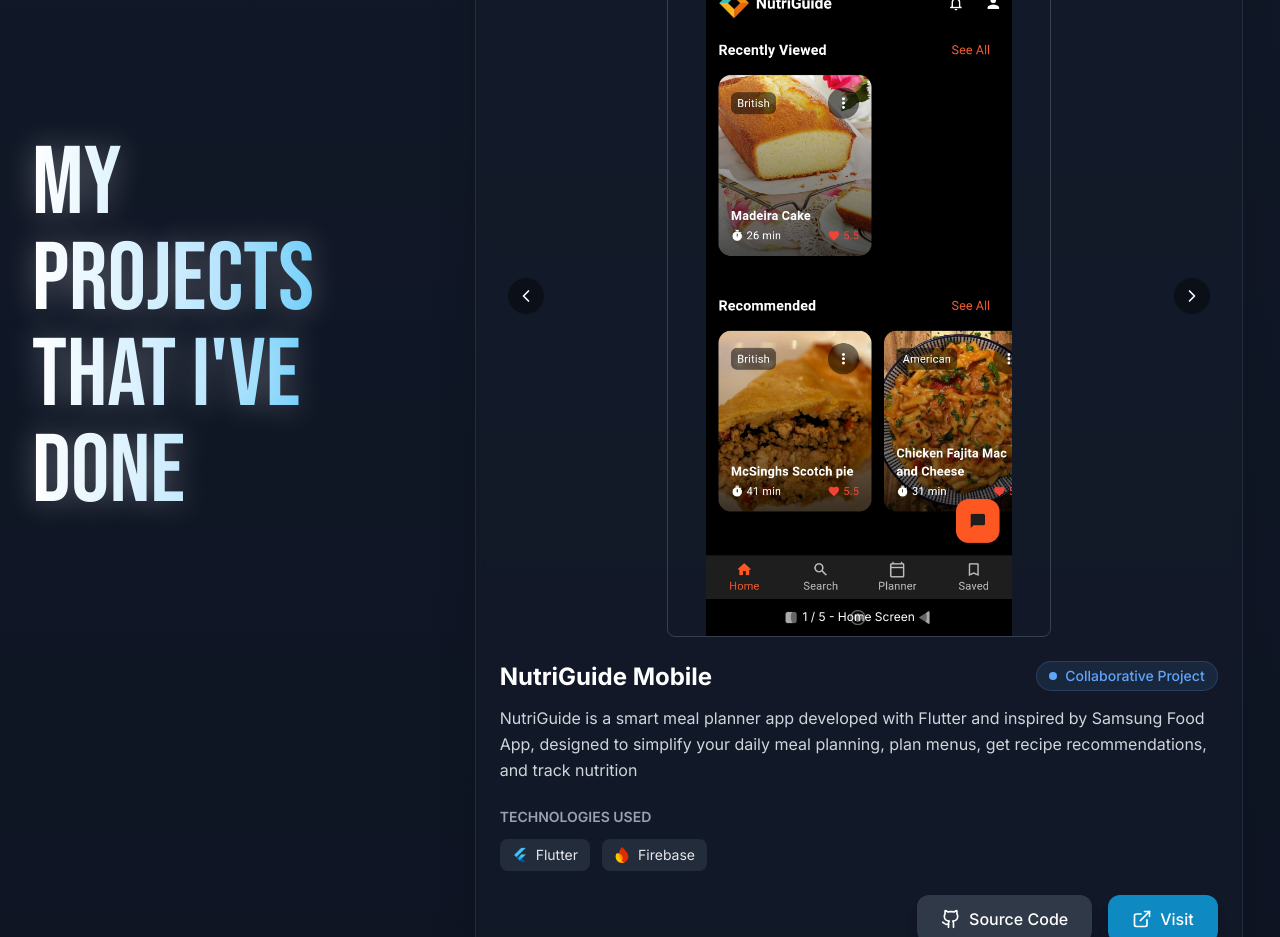
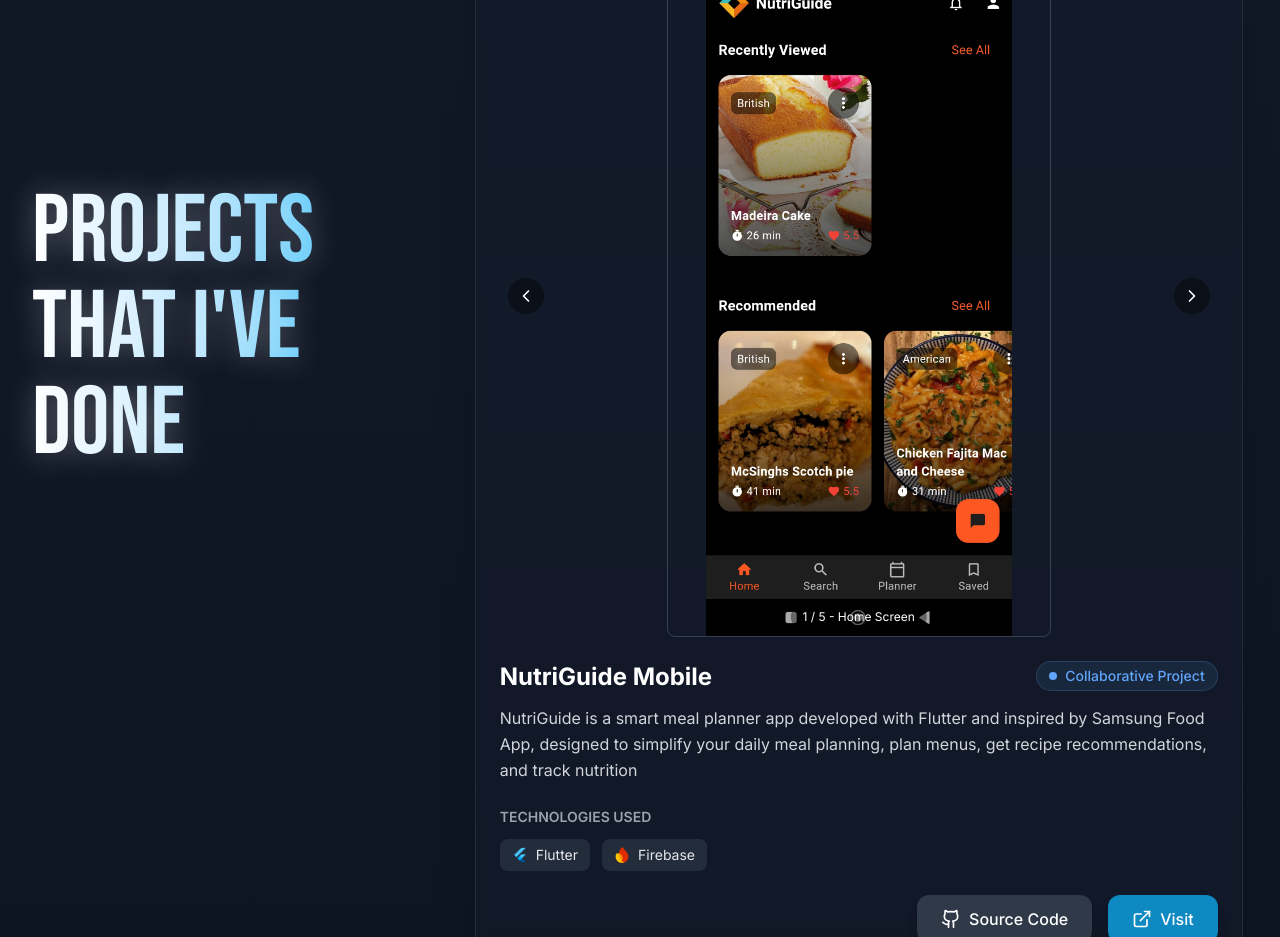
Before and after one commit to Simon1705/portfolio, a Next.js app: page / in a window 1280 px wide. Shown: the part 1500-2437 px from the top of the page. Built offline with nearby package versions, Linux system fonts and the light colour scheme; no server answers.

Commit message:
revisi sekali

```diff
--- a/src/app/template.tsx
+++ b/src/app/template.tsx
@@ -1,16 +1,31 @@
 'use client'
 
-import { type ReactNode } from 'react'
-import { LanguageProvider } from '@/providers/language-provider'
+import { useEffect, useRef, type ReactNode } from 'react'
+import gsap from 'gsap'
 
 interface TemplateProps {
   children: ReactNode
 }
 
 export default function Template({ children }: TemplateProps): ReactNode {
+  const mainRef = useRef<HTMLDivElement>(null)
+
+  useEffect(() => {
+    gsap.fromTo(
+      mainRef.current,
+      { opacity: 0, y: 20 },
+      {
+        opacity: 1,
+        y: 0,
+        duration: 0.5,
+        ease: 'power3.out'
+      }
+    )
+  }, [])
+
   return (
-    <LanguageProvider>
+    <main ref={mainRef} className="opacity-0">
       {children}
-    </LanguageProvider>
+    </main>
   )
 }
--- a/src/components/sections/hero.tsx
+++ b/src/components/sections/hero.tsx
@@ -67,7 +67,7 @@
     }, heroRef)
 
     return () => ctx.revert()
-  }, [language, setShowNavbar])
+  }, [setShowNavbar])
 
 
   return (
--- a/src/components/sections/projects.tsx
+++ b/src/components/sections/projects.tsx
@@ -502,7 +502,7 @@
           <div ref={stickyTitleRef} className="hidden md:flex md:col-span-1 h-screen items-center justify-start">
              <h2 className={`${bebas.className} text-6xl lg:text-8xl bg-gradient-to-r from-white via-primary-200 to-primary-400 text-transparent bg-clip-text
                  [text-shadow:_0_1px_30px_rgb(255_255_255_/_30%)] transform -rotate-90 md:rotate-0`}>
-               {language === 'en' ? "My Projects that I've Done" : 'Projek Saya yang Sudah Saya Kerjakan'}
+               {language === 'en' ? "Projects that I've Done" : 'Projek yang Sudah Saya Kerjakan'}
              </h2>
           </div>
 
```
